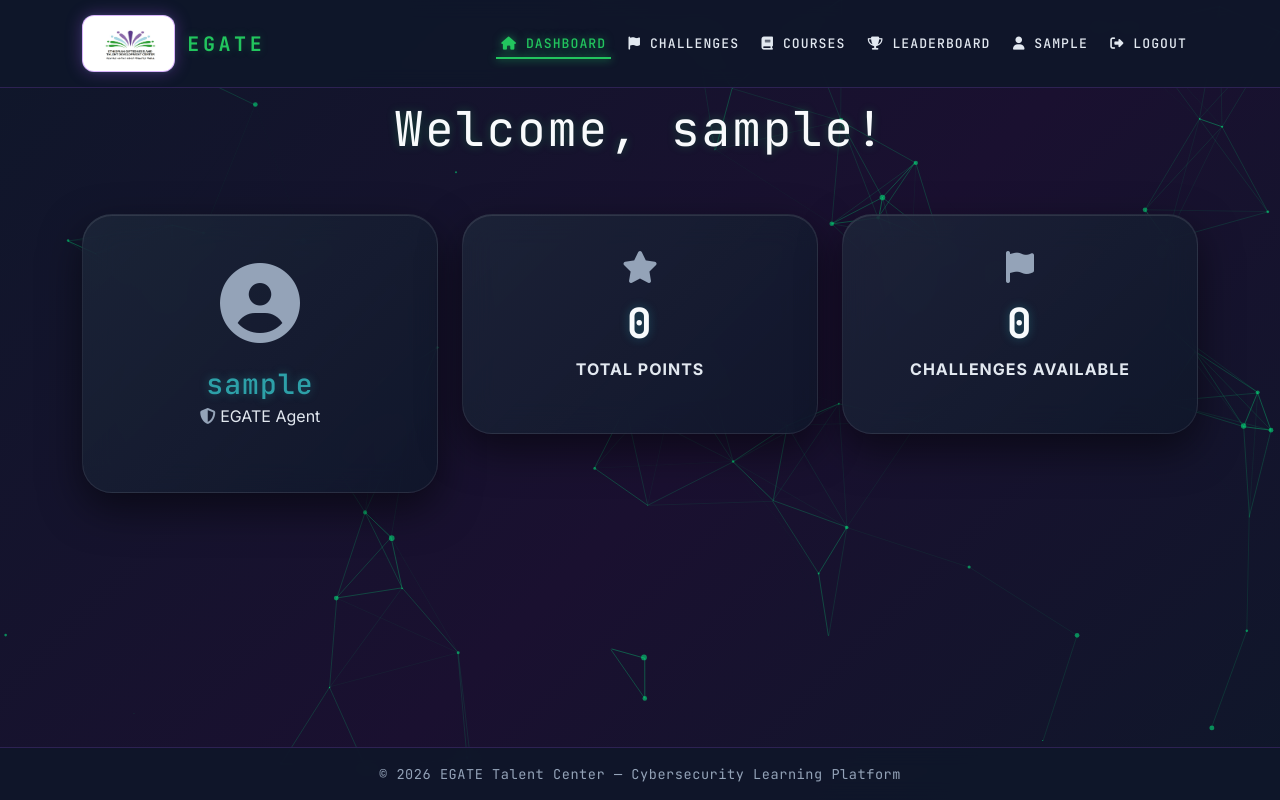
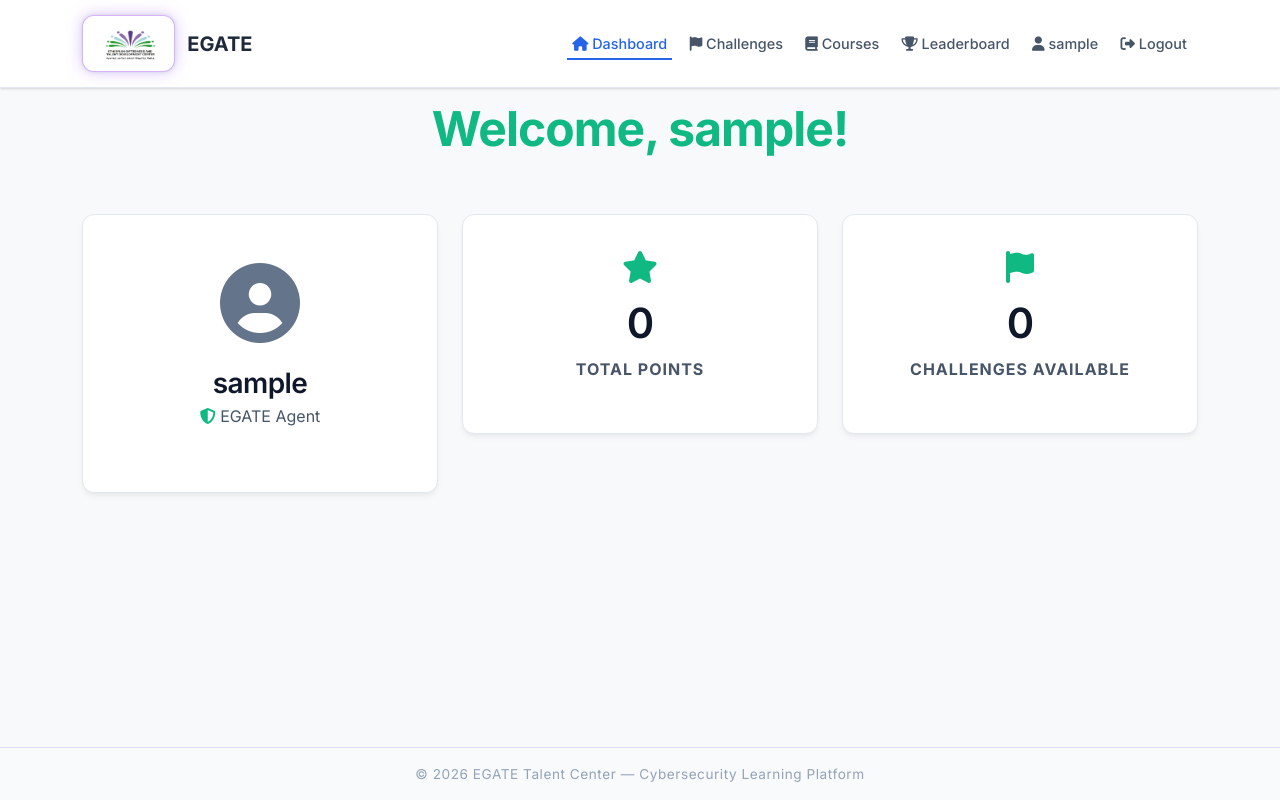
Before and after one commit to daniget12/EGATE, a Flask app: page /dashboard in a window 1280 px wide. Run offline with Flask 3, Linux system fonts and the light colour scheme; the visitor is signed in with stand-in values (Sample User, id 1); data that the repository does not hold is empty.

Commit message:
Revamp UI to Clean and Modern light theme

```diff
--- a/app/static/css/style.css
+++ b/app/static/css/style.css
@@ -1,34 +1,34 @@
 :root {
-    --color-bg: #0f172a;
-    --color-bg-translucent: rgba(15, 23, 42, 0.9);
-    --neon-green: #22c55e;
-    --neon-purple: #a855f7;
-    --neon-cyan: #22d3ee;
+    --color-bg: #f8fafc;
+    --color-bg-translucent: rgba(248, 250, 252, 0.95);
+    --neon-green: #10b981;
+    --neon-purple: #2563eb;
+    --neon-cyan: #0ea5e9;
     --neon-red: #ef4444;
     --neon-blue: #3b82f6;
-    --surface: #1a1a2e;
-    --surface-translucent: rgba(30, 41, 59, 0.8);
-    --input-bg: rgba(15, 23, 42, 0.8);
-    --text-primary: #e2e8f0;
-    --text-muted: #94a3b8;
-    --placeholder: #64748b;
-    --heading-glow: 0 0 10px rgba(34, 197, 94, 0.3);
+    --surface: #ffffff;
+    --surface-translucent: rgba(255, 255, 255, 0.95);
+    --input-bg: #ffffff;
+    --text-primary: #1e293b;
+    --text-muted: #64748b;
+    --placeholder: #94a3b8;
+    --heading-glow: none;
     --font-sans: "Inter", system-ui, -apple-system, sans-serif;
-    --font-mono: "JetBrains Mono", "Fira Code", Consolas, monospace;
+    --font-mono: "Inter", system-ui, sans-serif;
 }
 
-[data-bs-theme="dark"] {
+[data-bs-theme="light"] {
     --bs-body-bg: var(--color-bg);
     --bs-body-color: var(--text-primary);
     --bs-primary: var(--neon-purple);
     --bs-success: var(--neon-green);
     --bs-info: var(--neon-cyan);
     --bs-secondary: var(--text-muted);
-    --bs-border-color: rgba(168, 85, 247, 0.2);
-    --bs-heading-color: var(--neon-green);
+    --bs-border-color: #e2e8f0;
+    --bs-heading-color: #0f172a;
     --bs-link-color: var(--neon-purple);
-    --bs-link-hover-color: var(--neon-green);
-    --bs-emphasis-color: #ffffff;
+    --bs-link-hover-color: #1d4ed8;
+    --bs-emphasis-color: #0f172a;
 }
 
 * {
@@ -45,7 +45,7 @@ body {
 body {
     font-family: var(--font-sans);
     background-color: var(--color-bg);
-    background-image: linear-gradient(135deg, #0f172a 0%, #1a1030 55%, #0f172a 100%);
+    background-image: none;
     background-attachment: fixed;
     color: var(--text-primary);
     min-height: 100vh;
@@ -65,10 +65,11 @@ body {
 
 h1, h2, h3, h4, h5, h6,
 .display-4, .display-5 {
-    font-family: var(--font-mono);
-    color: var(--neon-green);
-    text-shadow: var(--heading-glow);
-    letter-spacing: 0.04em;
+    font-family: var(--font-sans);
+    font-weight: 700;
+    color: var(--text-primary);
+    text-shadow: none;
+    letter-spacing: -0.02em;
 }
 
 code, pre {
@@ -76,18 +77,18 @@ code, pre {
 }
 
 p, .lead, .dashboard-note, .hero-text, .auth-subtitle, .auth-footer {
-    color: var(--text-primary);
+    color: var(--text-muted);
 }
 
 a {
     color: var(--neon-purple);
     text-decoration: none;
-    transition: color 0.2s ease, text-shadow 0.2s ease;
+    transition: color 0.2s ease;
 }
 
 a:hover {
-    color: var(--neon-green);
-    text-shadow: 0 0 8px rgba(34, 197, 94, 0.4);
+    color: #1d4ed8;
+    text-shadow: none;
 }
 
 /* ---------- Logo badge (intentional light plate on dark UI) ---------- */
@@ -146,21 +147,14 @@ a:hover {
 .navbar.bg-body,
 .navbar.bg-body-tertiary,
 .navbar.bg-body-secondary {
-    --bs-navbar-color: #e2e8f0;
-    --bs-navbar-hover-color: #22c55e;
-    --bs-navbar-active-color: #22c55e;
-    --bs-navbar-brand-color: #22c55e;
-    --bs-navbar-brand-hover-color: #22c55e;
-    --bs-navbar-toggler-border-color: rgba(168, 85, 247, 0.4);
-    background: var(--color-bg-translucent) !important;
-    background-color: var(--color-bg-translucent) !important;
-    background-image: none !important;
+    background: #ffffff !important;
+    background-color: #ffffff !important;
     backdrop-filter: blur(10px);
     -webkit-backdrop-filter: blur(10px);
-    border-bottom: 1px solid rgba(168, 85, 247, 0.2);
-    box-shadow: none;
+    border-bottom: 1px solid #e2e8f0;
+    box-shadow: 0 1px 3px 0 rgba(0, 0, 0, 0.1), 0 1px 2px 0 rgba(0, 0, 0, 0.06);
     padding: 0.65rem 0;
-    font-family: var(--font-mono);
+    font-family: var(--font-sans);
 }
 
 .navbar .container,
@@ -177,38 +171,38 @@ a:hover {
     display: flex;
     align-items: center;
     gap: 0.75rem;
-    font-family: var(--font-mono);
+    font-family: var(--font-sans);
     font-weight: 700;
     font-size: 1.25rem;
-    color: var(--neon-green) !important;
-    text-shadow: var(--heading-glow);
+    color: #1e293b !important;
+    text-shadow: none;
     -webkit-text-fill-color: unset;
     background: none;
 }
 
 .navbar-brand .brand-text {
-    letter-spacing: 0.18em;
-    text-transform: uppercase;
+    letter-spacing: normal;
+    text-transform: none;
 }
 
 .navbar-toggler {
-    border: 1px solid rgba(168, 85, 247, 0.5);
+    border: 1px solid #e2e8f0;
 }
 
 .navbar-toggler:focus {
-    box-shadow: 0 0 0 3px rgba(168, 85, 247, 0.25);
+    box-shadow: 0 0 0 3px rgba(37, 99, 235, 0.25);
 }
 
 .navbar-toggler-icon {
-    filter: invert(1) hue-rotate(80deg);
+    filter: none;
 }
 
 .nav-link {
-    color: #e2e8f0 !important;
+    color: #475569 !important;
     font-weight: 500;
-    font-size: 0.82rem;
-    letter-spacing: 0.08em;
-    text-transform: uppercase;
+    font-size: 0.9rem;
+    letter-spacing: normal;
+    text-transform: none;
     transition: all 0.2s ease;
     position: relative;
     padding: 0.45rem 0.7rem !important;
@@ -227,8 +221,8 @@ a:hover {
     height: 2px;
     bottom: 2px;
     left: 50%;
-    background: var(--neon-green);
-    box-shadow: 0 0 8px var(--neon-green);
+    background: var(--neon-purple);
+    box-shadow: none;
     transition: all 0.25s ease;
 }
 
@@ -254,13 +248,13 @@ a:hover {
 .stats-card,
 .module-card,
 .challenge-body {
-    background: linear-gradient(135deg, rgba(30, 41, 59, 0.7) 0%, rgba(15, 23, 42, 0.8) 100%) !important;
-    backdrop-filter: blur(16px);
-    -webkit-backdrop-filter: blur(16px);
-    border: 1px solid rgba(255, 255, 255, 0.08) !important;
-    border-radius: 30px !important;
+    background: #ffffff !important;
+    backdrop-filter: none;
+    -webkit-backdrop-filter: none;
+    border: 1px solid #e2e8f0 !important;
+    border-radius: 12px !important;
     color: var(--text-primary) !important;
-    box-shadow: 0 16px 40px rgba(0, 0, 0, 0.5), inset 0 1px 0 rgba(255, 255, 255, 0.1);
+    box-shadow: 0 4px 6px -1px rgba(0, 0, 0, 0.05), 0 2px 4px -1px rgba(0, 0, 0, 0.03);
     transition: transform 0.2s ease, border-color 0.2s ease, box-shadow 0.2s ease;
     overflow: hidden;
 }
@@ -286,50 +278,51 @@ a:hover {
 .auth-card h1,
 .path-card h3,
 .challenge-header h1 {
-    font-family: var(--font-mono);
-    color: #2da0a8 !important;
-    text-shadow: 0 0 10px rgba(45, 160, 168, 0.4);
+    font-family: var(--font-sans);
+    color: #0f172a !important;
+    text-shadow: none;
+    font-weight: 600;
 }
 
 .card-body,
 .card p,
 .path-card p {
-    color: var(--text-primary) !important;
+    color: #475569 !important;
 }
 
 .card a {
-    color: #5c6bc0;
+    color: var(--neon-purple);
     text-shadow: none;
-    transition: color 0.2s ease, text-shadow 0.2s ease;
+    transition: color 0.2s ease;
 }
 
 .card a:hover {
-    color: #2da0a8;
-    text-shadow: 0 0 10px rgba(45, 160, 168, 0.4);
+    color: #1d4ed8;
+    text-shadow: none;
 }
 
 /* Sleek Modern Challenge Cards */
 .challenge-card {
     position: relative;
     cursor: pointer;
-    background: #0f172a !important;
+    background: #ffffff !important;
     backdrop-filter: none !important;
     -webkit-backdrop-filter: none !important;
-    border: 1px solid rgba(255, 255, 255, 0.06) !important;
-    border-radius: 14px !important;
-    box-shadow: 0 4px 6px -1px rgba(0, 0, 0, 0.3), 0 2px 4px -1px rgba(0, 0, 0, 0.2) !important;
-    transition: all 0.3s cubic-bezier(0.4, 0, 0.2, 1) !important;
+    border: 1px solid #e2e8f0 !important;
+    border-radius: 8px !important;
+    box-shadow: 0 1px 3px 0 rgba(0, 0, 0, 0.1), 0 1px 2px 0 rgba(0, 0, 0, 0.06) !important;
+    transition: all 0.2s ease !important;
 }
 
 .challenge-card:hover {
-    transform: translateY(-4px) !important;
-    border-color: rgba(168, 85, 247, 0.5) !important;
-    box-shadow: 0 12px 25px -5px rgba(0, 0, 0, 0.5), 0 8px 10px -6px rgba(168, 85, 247, 0.15) !important;
+    transform: translateY(-2px) !important;
+    border-color: var(--neon-purple) !important;
+    box-shadow: 0 4px 6px -1px rgba(0, 0, 0, 0.1), 0 2px 4px -1px rgba(0, 0, 0, 0.06) !important;
 }
 
 .challenge-card .card-title,
 .challenge-card .text-primary {
-    color: #f8fafc !important;
+    color: #0f172a !important;
     text-shadow: none !important;
     font-size: 1.15rem;
     font-weight: 600;
@@ -370,11 +364,11 @@ a:hover {
 }
 
 .stats-number {
-    font-family: var(--font-mono);
+    font-family: var(--font-sans);
     font-size: 2.6rem;
-    font-weight: 900;
-    color: #2da0a8 !important;
-    text-shadow: 0 0 16px rgba(45, 160, 168, 0.45);
+    font-weight: 700;
+    color: #0f172a !important;
+    text-shadow: none;
     -webkit-text-fill-color: unset;
     background: none;
 }
--- a/app/templates/base.html
+++ b/app/templates/base.html
@@ -1,5 +1,5 @@
 <!DOCTYPE html>
-<html lang="en" data-bs-theme="dark">
+<html lang="en" data-bs-theme="light">
 <head>
     <meta charset="UTF-8">
     <meta name="viewport" content="width=device-width, initial-scale=1.0">
@@ -12,16 +12,13 @@
     <!-- Google Fonts -->
     <link rel="preconnect" href="https://fonts.googleapis.com">
     <link rel="preconnect" href="https://fonts.gstatic.com" crossorigin>
-    <link href="https://fonts.googleapis.com/css2?family=Inter:wght@400;500;600;700&family=JetBrains+Mono:wght@400;500;600;700&display=swap" rel="stylesheet">
-    <!-- Particles.js -->
-    <script src="https://cdn.jsdelivr.net/particles.js/2.0.0/particles.min.js"></script>
+    <link href="https://fonts.googleapis.com/css2?family=Inter:wght@300;400;500;600;700&display=swap" rel="stylesheet">
     <!-- Animate.css -->
     <link rel="stylesheet" href="https://cdnjs.cloudflare.com/ajax/libs/animate.css/4.1.1/animate.min.css">
 
     <link rel="stylesheet" href="{{ url_for('static', filename='css/style.css') }}">
 </head>
-<body>
-    <div id="particles-js"></div>
+<body class="bg-light">
 
     <nav class="navbar navbar-expand-lg fixed-top">
         <div class="container">
@@ -114,27 +111,6 @@
     <!-- Scripts -->
     <script src="https://cdn.jsdelivr.net/npm/bootstrap@5.3.2/dist/js/bootstrap.bundle.min.js"></script>
     <script>
-        // Particles.js configuration
-        if(typeof particlesJS !== 'undefined') {
-            particlesJS('particles-js', {
-                particles: {
-                    number: { value: 60, density: { enable: true, value_area: 800 } },
-                    color: { value: '#00ff88' },
-                    shape: { type: 'circle' },
-                    opacity: { value: 0.5, random: false },
-                    size: { value: 3, random: true },
-                    line_linked: { enable: true, distance: 150, color: '#00ff88', opacity: 0.4, width: 1 },
-                    move: { enable: true, speed: 3, direction: 'none', random: false, straight: false, out_mode: 'out', bounce: false }
-                },
-                interactivity: {
-                    detect_on: 'canvas',
-                    events: { onhover: { enable: true, mode: 'repulse' }, onclick: { enable: true, mode: 'push' }, resize: true },
-                    modes: { repulse: { distance: 100, duration: 0.4 }, push: { particles_nb: 4 } }
-                },
-                retina_detect: true
-            });
-        }
-
         // Auto-hide alerts
         setTimeout(() => {
             document.querySelectorAll('.alert').forEach(alert => {
--- a/app/templates/dashboard.html
+++ b/app/templates/dashboard.html
@@ -6,7 +6,7 @@
 <div class="container">
     <div class="row mb-5">
         <div class="col-12 text-center">
-            <h1 class="display-5" style="color: #f8fafc;">
+            <h1 class="display-5 text-primary">
                 Welcome, <span>{{ current_user.username }}</span>!
             </h1>
         </div>
@@ -20,8 +20,8 @@
                     <div class="mb-4">
                         <i class="fas fa-user-circle fa-5x text-secondary"></i>
                     </div>
-                    <h3 class="card-title text-white mb-1">{{ current_user.username }}</h3>
-                    <p class="text-secondary"><i class="fas fa-shield-alt" style="color: #94a3b8;"></i> EGATE Agent</p>
+                    <h3 class="card-title mb-1">{{ current_user.username }}</h3>
+                    <p class="text-secondary"><i class="fas fa-shield-alt text-primary"></i> EGATE Agent</p>
                 </div>
             </div>
         </div>
@@ -32,18 +32,18 @@
                 <div class="col-md-6">
                     <div class="card stats-card h-100">
                         <div class="card-body">
-                            <i class="fas fa-star fa-2x mb-3" style="color: #94a3b8;"></i>
-                            <h2 class="stats-number m-0" style="color: #f8fafc !important;">{{ current_user.points }}</h2>
-                            <p class="text-uppercase mt-2 fw-bold" style="color: #64748b; letter-spacing: 1px;">Total Points</p>
+                            <i class="fas fa-star fa-2x mb-3 text-primary"></i>
+                            <h2 class="stats-number m-0 text-primary">{{ current_user.points }}</h2>
+                            <p class="text-uppercase mt-2 fw-bold text-secondary" style="letter-spacing: 1px;">Total Points</p>
                         </div>
                     </div>
                 </div>
                 <div class="col-md-6">
                     <div class="card stats-card h-100">
                         <div class="card-body">
-                            <i class="fas fa-flag fa-2x mb-3" style="color: #94a3b8;"></i>
-                            <h2 class="stats-number m-0" style="color: #f8fafc !important;">{{ challenge_count | default(0) }}</h2>
-                            <p class="text-uppercase mt-2 fw-bold" style="color: #64748b; letter-spacing: 1px;">Challenges Available</p>
+                            <i class="fas fa-flag fa-2x mb-3 text-primary"></i>
+                            <h2 class="stats-number m-0 text-primary">{{ challenge_count | default(0) }}</h2>
+                            <p class="text-uppercase mt-2 fw-bold text-secondary" style="letter-spacing: 1px;">Challenges Available</p>
                         </div>
                     </div>
                 </div>
```
Also changed, not shown: other parts of app/static/css/style.css (+107 -112 lines).
